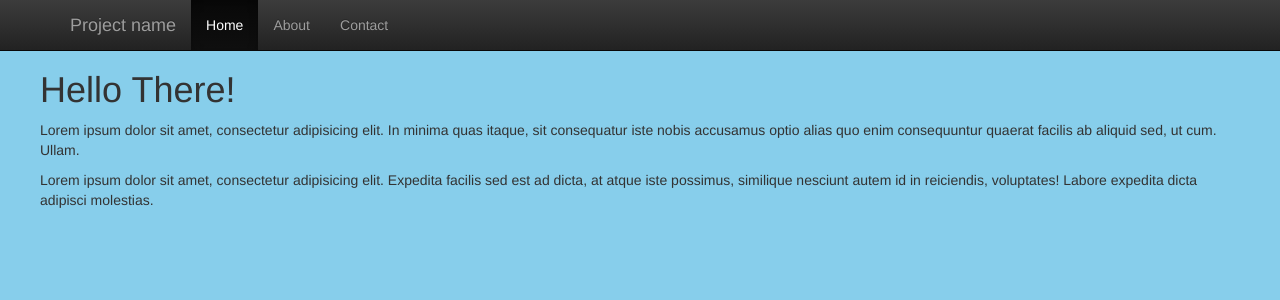
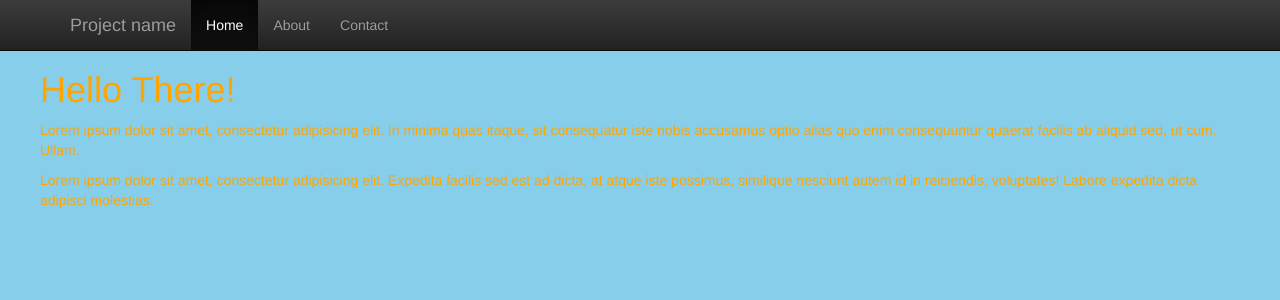
Before and after one commit to david-brener/test, a Jekyll site: the page built from index.html, in a window 1280 px wide. Shown: the top 300 px of the page. Built offline with Jekyll 4.4.1, drawn with Linux system fonts in a browser that asks for light colours; nearby versions of some CDN libraries.

Commit message:
added css

```diff
--- a/css/app.scss
+++ b/css/app.scss
@@ -3,4 +3,5 @@
 body {
     background-color: skyblue;
     padding: 50px 40px;
+    color: orange;
 }
```
